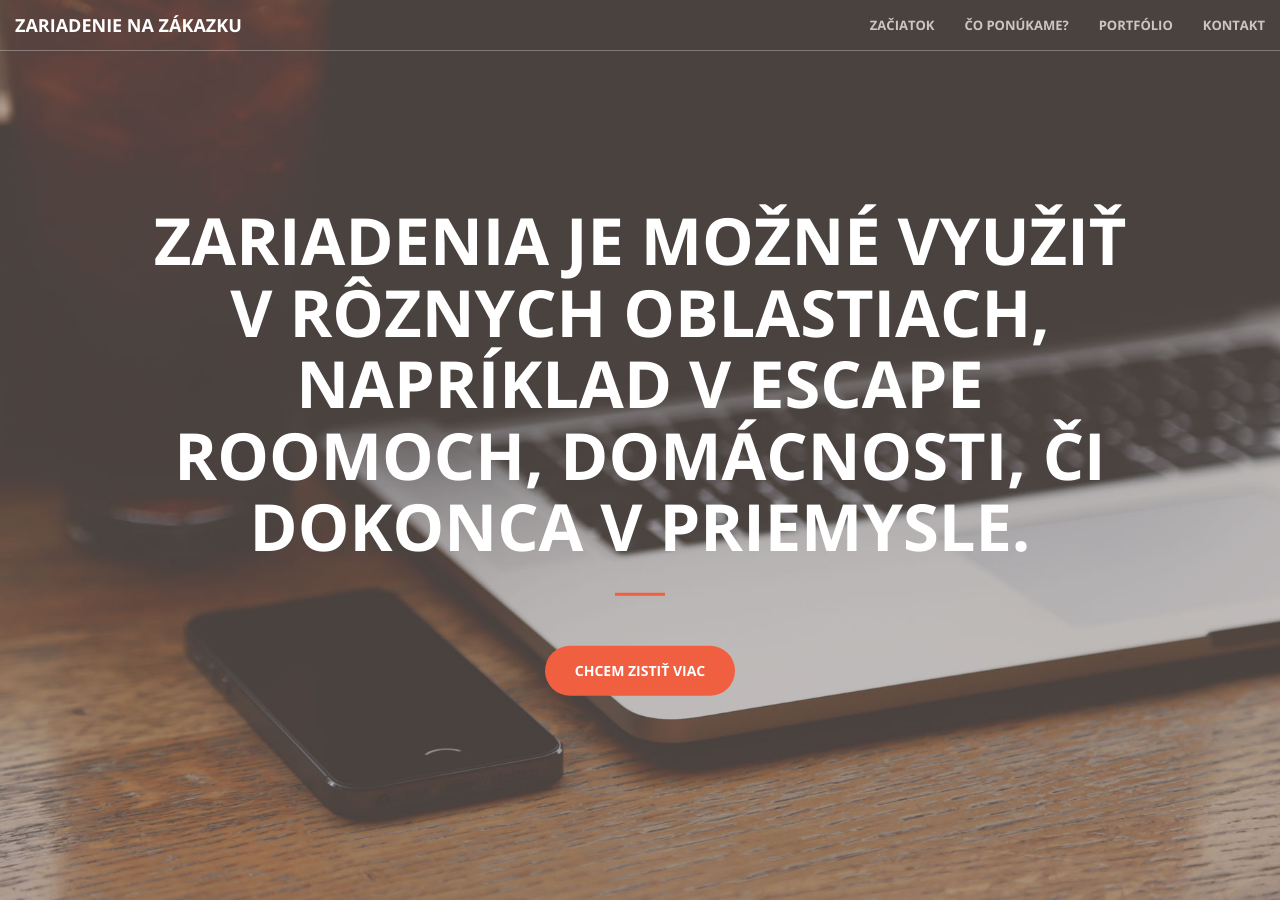
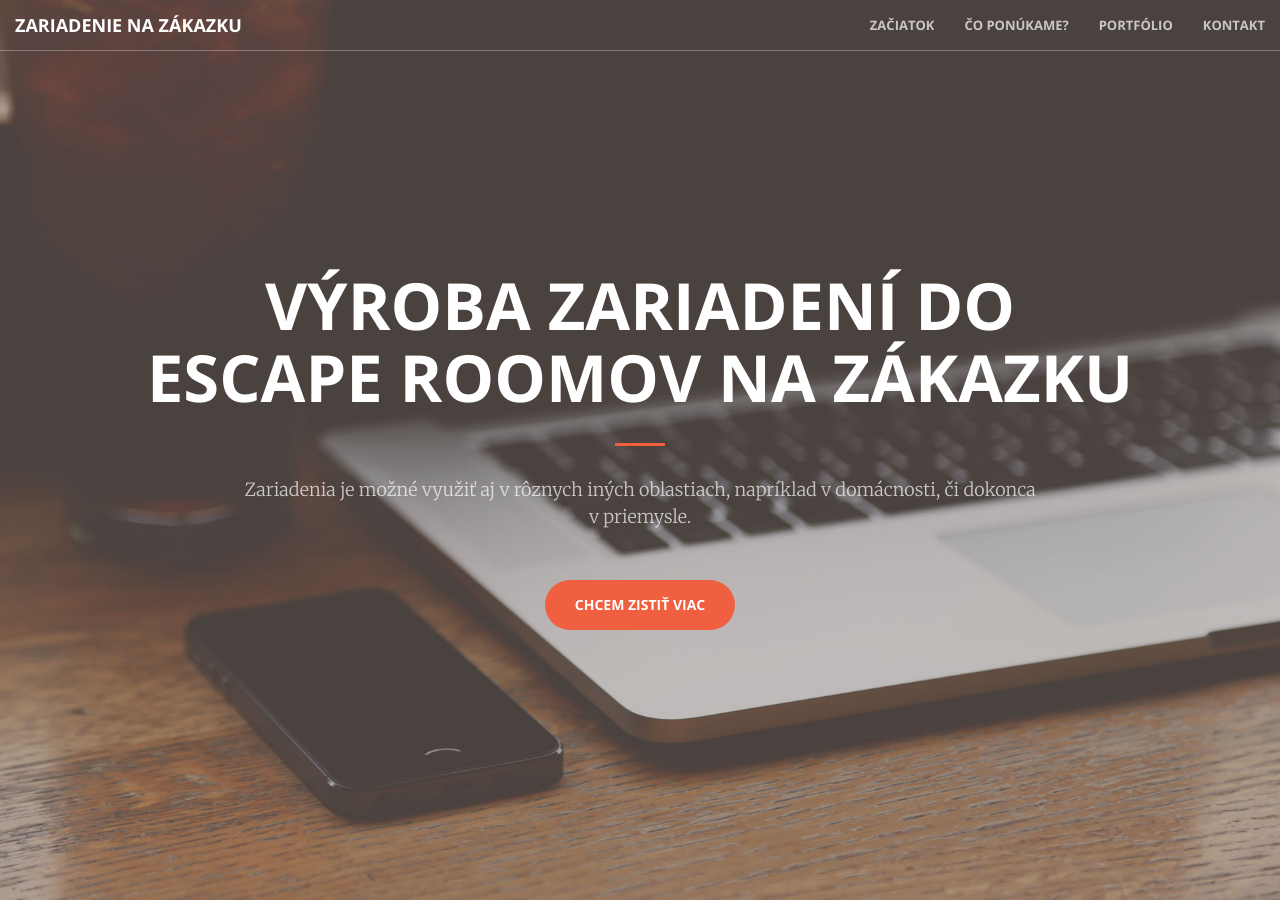
Before and after one commit to mike58smile/mike58smile.github.io, a Jekyll site: the page built from index.html, in a window 1280 px wide and 900 px high. Built offline with Jekyll 4.4.1, drawn with Linux system fonts in a browser that asks for light colours.

Commit message:
Update header.html

```diff
--- a/_includes/header.html
+++ b/_includes/header.html
@@ -1,9 +1,9 @@
 <header>
     <div class="header-content">
         <div class="header-content-inner">
-            <h1>Zariadenia je možné využiť v rôznych oblastiach, napríklad v Escape roomoch, domácnosti, či dokonca v priemysle.</h1>
+            <h1>Výroba zariadení do Escape roomov na zákazku</h1>
             <hr>
-            <p></p>
+            <p>Zariadenia je možné využiť aj v rôznych iných oblastiach, napríklad v domácnosti, či dokonca v priemysle.</p>
             <a href="#about" class="btn btn-primary btn-xl page-scroll">Chcem zistiť viac</a>
         </div>
     </div>
```
